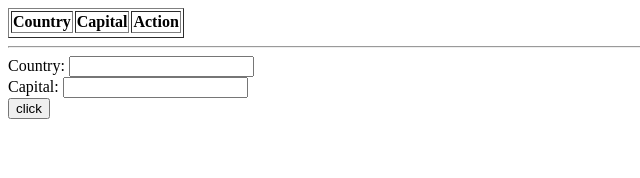
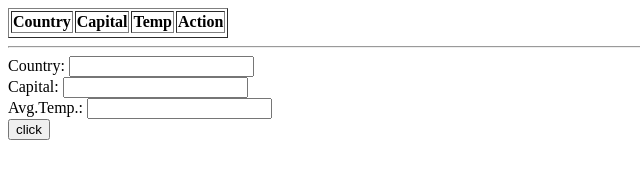
Before and after one commit to dotnsf/nodejs_cloudant, a website: page public/index1.html in a window 1280 px wide. Shown: the whole page, without its empty margins (0-640 px from the left). Drawn offline with nearby package versions, Linux system fonts and the light colour scheme; no server answers.

Commit message:
add temp element

```diff
--- a/public/index1.html
+++ b/public/index1.html
@@ -35,7 +35,7 @@ function list(){
       if( data.docs && data.docs.length > 0 ){
         for( var i = 0; i < data.docs.length; i ++ ){
           var doc = data.docs[i];
-          var tr = '<tr><td>' + doc.country + '</td><td>' + doc.capital + '</td><td><input type="button" value="del" onClick="delDoc( \'' + doc._id + '\' )"/></td></tr>';
+          var tr = '<tr><td>' + doc.country + '</td><td>' + doc.capital + '</td><td>' + doc.temp + '<td><input type="button" value="del" onClick="delDoc( \'' + doc._id + '\' )"/></td></tr>';
           $('#list').append( tr );
         }
       }
@@ -65,7 +65,7 @@ function delDoc( id ){
 <body>
   <table border='1'>
   <thead>
-  <tr><th>Country</th><th>Capital</th><th>Action</th><tr>
+  <tr><th>Country</th><th>Capital</th><th>Temp</th><th>Action</th><tr>
   </thead>
   <tbody id='list'>
   </tbody>
@@ -75,6 +75,7 @@ function delDoc( id ){
 <form method='POST' id='myform'>
   Country: <input type='text' id='country' name='country' value=''/><br/>
   Capital: <input type='text' id='capital' name="capital" value=''/><br/>
+  Avg.Temp.: <input type='text' id='temp' name="temp" value=''/><br/>
   <input type='submit' value='click'/>
 </form>
 </body>
```
